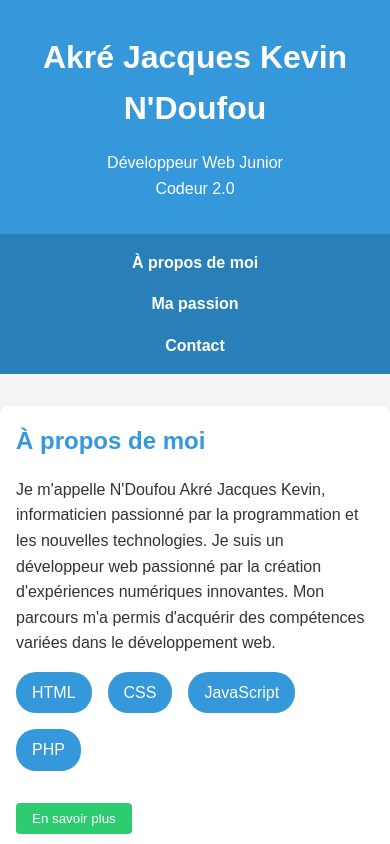
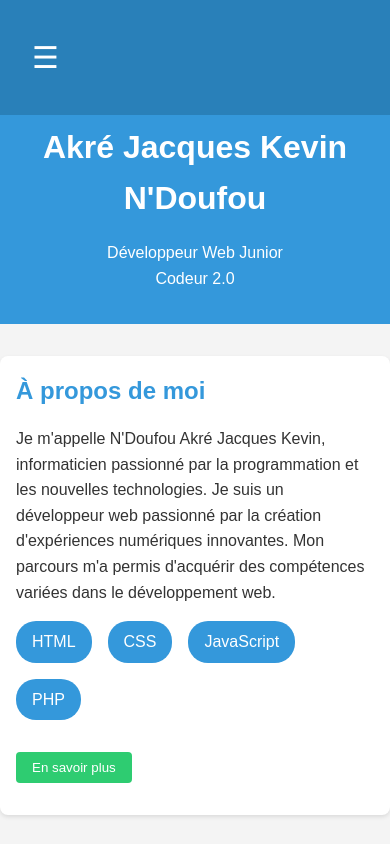
Before and after one commit to codeur2point0/protfolio.github.io, a plain HTML site: page index.html in a window 390 px wide. Shown: the top 844 px of the page. Drawn offline with Linux system fonts and the light colour scheme.

Commit message:
ajout du bouton toggle

```diff
--- a/index.html
+++ b/index.html
@@ -16,14 +16,16 @@
         <p>Développeur Web Junior</p>
         <p>Codeur 2.0</p>
     </header>
-
 <nav>
+    <button class="menu-toggle" onclick="toggleMenu()">☰</button>
     <ul>
+        <img src="ico.png" alt="Mon Logo" class="logo">
         <li><a href="#about">À propos de moi</a></li>
         <li><a href="#passion">Ma passion</a></li>
         <li><a href="#contact">Contact</a></li>
     </ul>
 </nav>
+
 
     <section id="about">
         <h2>À propos de moi</h2>
--- a/scripts.js
+++ b/scripts.js
@@ -1,3 +1,8 @@
+// Fonction pour basculer le menu
+function toggleMenu() {
+    const navLinks = document.querySelector('nav ul');  // Sélectionne le menu
+    navLinks.classList.toggle('active');  // Ajouter ou supprimer la classe 'active'
+}
 
 function showMessage(section) {
     const titles = {
--- a/styles.css
+++ b/styles.css
@@ -1,5 +1,3 @@
-
-
 /* Style pour le modal */
 .modal {
     display: none;
@@ -12,7 +10,7 @@
     background-color: rgba(0, 0, 0, 0.5);
     animation: fadeIn 0.3s;
 }
-/*  */
+
 .modal-content {
     position: relative;
     background-color: white;
@@ -21,12 +19,11 @@
     width: 100%;
     max-width: 800px;
     max-height: 80vh;
-    overflow-y: auto; /* Activons le scroll si le contenu est trop long */
+    overflow-y: auto;
     border-radius: 8px;
     animation: slideIn 0.3s;
 }
 
-/* Pour les petits écrans, réduire encore la largeur */
 @media (max-width: 600px) {
     .modal-content {
         max-width: 90%;
@@ -87,6 +84,7 @@
     line-height: 1.6;
     background-color: var(--background-color);
     color: var(--text-color);
+    padding-top: 90px;
 }
 
 header {
@@ -99,13 +97,26 @@
 nav {
     background-color: #2980b9;
     padding: 1rem;
+    position: fixed;
+    top: 0;
+    left: 0;
+    width: 100%;
+    z-index: 1000;
 }
 
 nav ul {
     list-style: none;
     display: flex;
-     justify-content: center;
+    align-items: center;
+    justify-content: space-between;
+    padding: 0;
+    margin: 0;
     gap: 2rem;
+}
+
+.logo {
+    height: 40px;
+    margin-right: auto;
 }
 
 nav a {
@@ -132,8 +143,8 @@
     margin-bottom: 1rem;
 }
 
-h2{
-    color:var(--primary-color)
+h2 {
+    color: var(--primary-color)
 }
 
 .skill-list {
@@ -172,10 +183,34 @@ h2{
     margin-top: 2rem;
 }
 
+/* Style spécifique pour le menu */
+nav .menu-toggle {
+    display: none;
+    /* Masquer le bouton hamburger sur les grands écrans */
+}
+
+/* Masquer les éléments du menu sur les petits écrans */
 @media (max-width: 600px) {
     nav ul {
+        display: none;
+        /* Cacher le menu par défaut */
         flex-direction: column;
         align-items: center;
         gap: 1rem;
     }
+
+    /* Afficher le bouton hamburger sur les petits écrans */
+    nav .menu-toggle {
+        display: block;
+        background: transparent;
+        border: none;
+        font-size: 30px;
+        color: white;
+        cursor: pointer;
     }
+
+    /* Afficher le menu quand la classe 'active' est ajoutée */
+    nav ul.active {
+        display: flex;
+    }
+}
```
Lines whose indentation alone changed are shown as unchanged.
